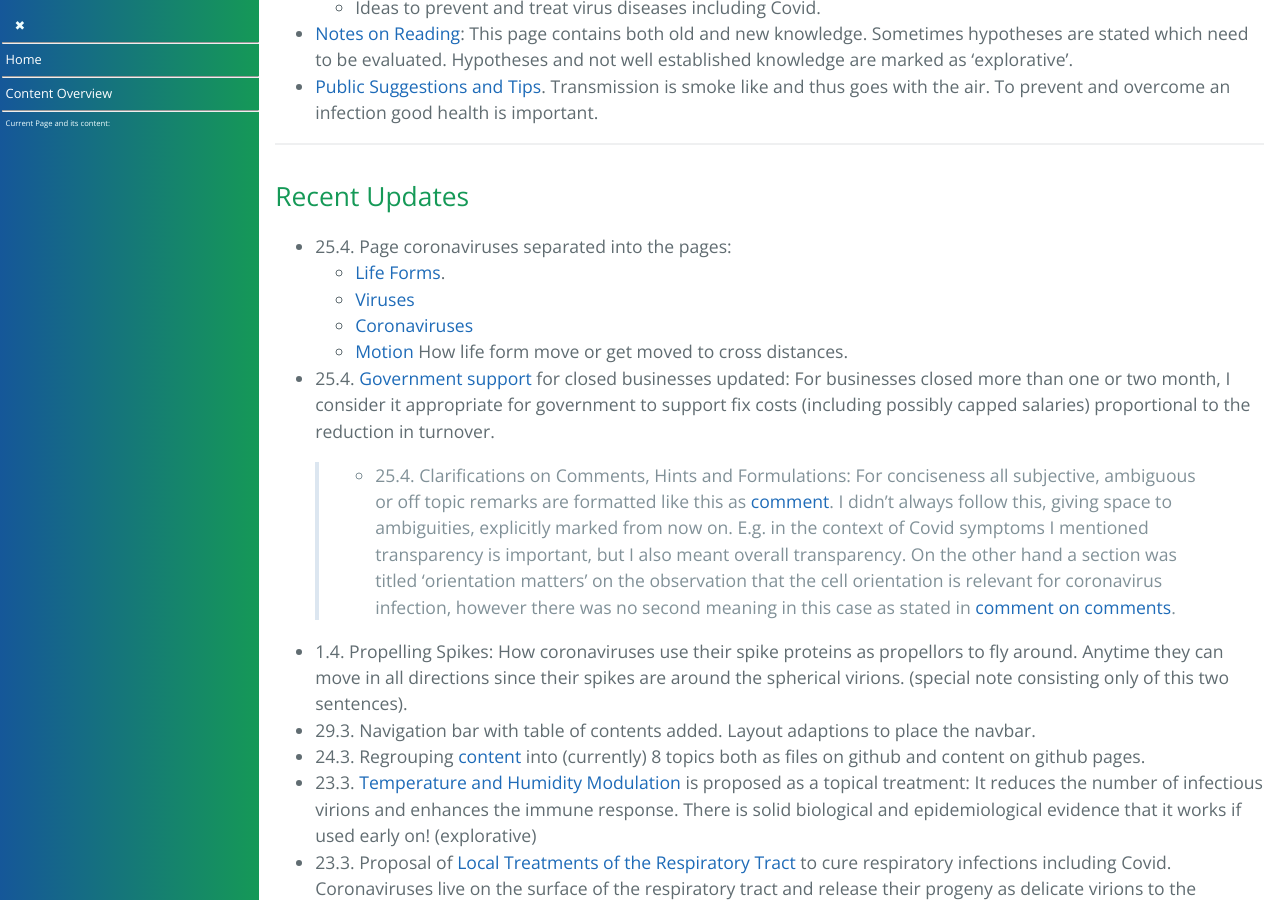
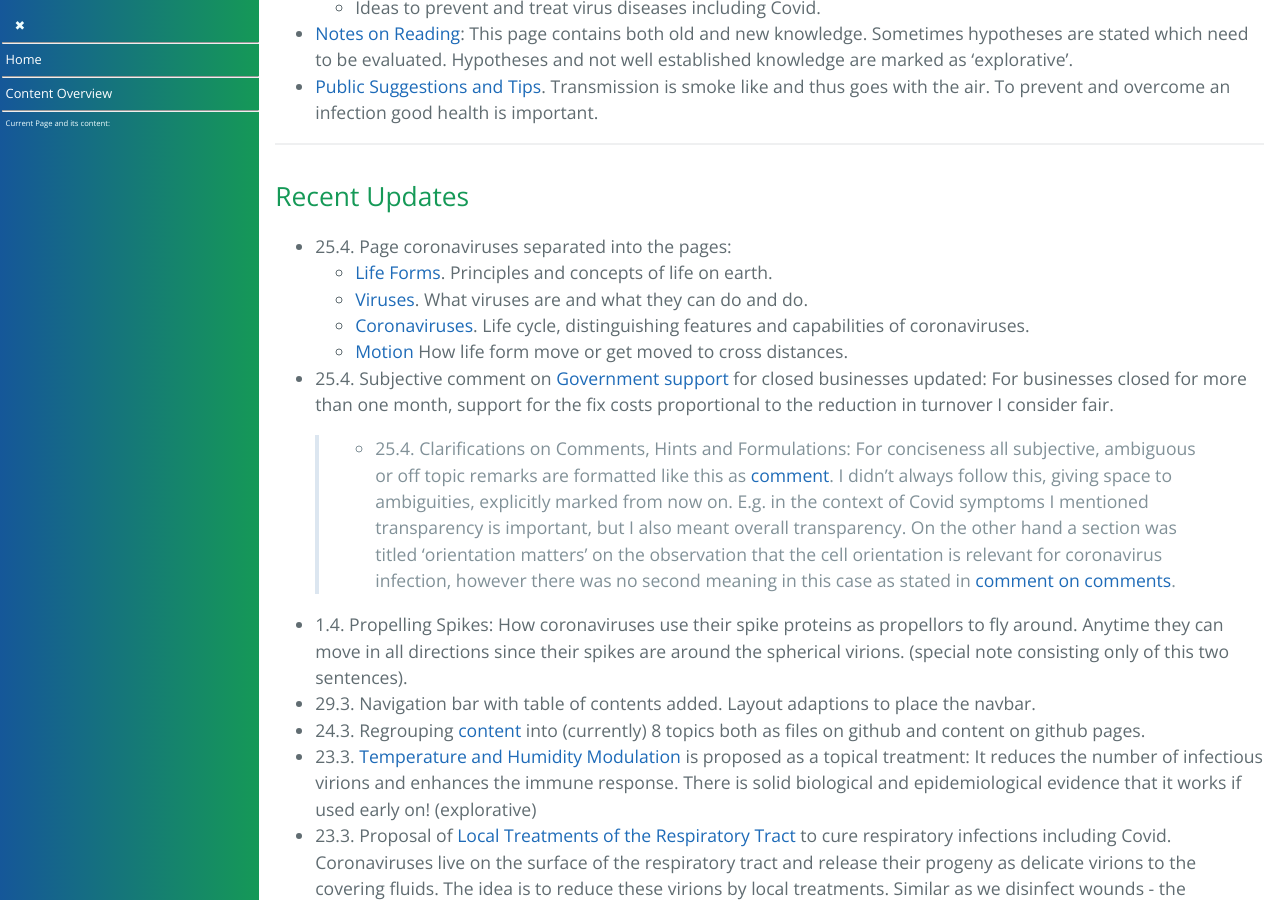
Before and after one commit to forestgrape/coronavirus, a Jekyll site: the page built from index.md, in a window 1280 px wide and 900 px high, scrolled down 471 px. Built offline with Jekyll 4.4.1, drawn with Linux system fonts in a browser that asks for light colours; our own code applies the rules of GitHub Pages for plain Markdown files; some of the changed text lies outside the part shown.

Commit message:
descriptions of the new pages and fixed links

```diff
--- a/index.md
+++ b/index.md
@@ -20,11 +20,11 @@ home: true
 ## Recent Updates
 
 - 25.4. Page coronaviruses separated into the pages:
-  - [Life Forms](2_biological/life-forms.md).
-  - [Viruses](2_biological/viruses.md)
-  - [Coronaviruses](2_biological/coronavirus.md)
+  - [Life Forms](2_biological/life-forms.md). Principles and concepts of life on earth.
+  - [Viruses](2_biological/viruses.md). What viruses are and what they can do and do.
+  - [Coronaviruses](2_biological/coronavirus.md). Life cycle, distinguishing features and capabilities of coronaviruses.
   - [Motion](./2_biological/motion.md) How life form move or get moved to cross distances.
-- 25.4. [Government support](7_social/controlling.md#government-support) for closed businesses updated: For businesses closed more than one or two month, I consider it appropriate for government to support  fix costs (including possibly capped salaries) proportional to the reduction in turnover.
+- 25.4. Subjective comment on [Government support](7_social/controlling.md#government-support) for closed businesses updated: For businesses closed for more than one month, support for the fix costs proportional to the reduction in turnover I consider fair.
  > - 25.4. Clarifications on Comments, Hints and Formulations: For conciseness all subjective, ambiguous or off topic remarks are formatted like this as [comment](#comments). I didn't always follow this, giving space to ambiguities, explicitly marked from now on. E.g. in the context of Covid symptoms I mentioned transparency is important, but I also meant overall transparency. On the other hand a section was titled 'orientation matters' on the observation that the cell orientation is relevant for coronavirus infection, however there was no second meaning in this case as stated in [comment on comments](#comment-on-comments).
 - 1.4. Propelling Spikes: How coronaviruses use their spike proteins as propellors to fly around. Anytime they can move in all directions since their spikes are around the spherical virions. (special note consisting only of this two sentences).
 - 29.3. Navigation bar with table of contents added. Layout adaptions to place the navbar.
@@ -89,7 +89,7 @@ Various aspects of coronaviruses are described with a focus on understanding.
     * Above 45 degrees the decay fastens and is less dependent on the biochemical environment since the spring-loaded proteins loose their energy.
     * A fast decay seems to occur in the presence of osmotic pressure e.g. when the concentration of salts is very low in the surrounding water. This is the case in distilled water and in situations with a lot of condensation.
 
-- [Backtracing Sars-CoV-1/2](./2_biological/hypotheses_nidovirales.md#backtracing-sars-cov-12) (*explorative*)
+- [Backtracing Sars-CoV-1/2](./2_biological/hosts_of_nidovirales.md#backtracing-sars-cov-12) (*explorative*)
     The natural habitat of SARS-CoV-1/2 includes domestic animals and insects in the region Northern Yunnan. The life cycle of SARS-like is alternating in hosts and follows nutrient cycles.
 
 ### Medical Topics
@@ -219,7 +219,7 @@ Larger updates here, smaller updates are noted in the section [Minor Updates](#m
 - 18.10. Reconsidering [Mask Types](./monitor_and_control.md#mask-types) and aerosol protection: Only high filtration mask reliably prevent the spread of aerosols. Various sections are updated accordingly and existing comments emphasized ([Summary airborne transmission](./5_epidemiological/transmission.md#overview-airborne-transmission)). More on the topic in work.
 - 16.10. [Monitor Prevalence](./monitor_and_control.md#monitor-prevalence) and testing priorities
 - 15.10. moved [Covid section](./3_medical/covid19.md) to its own page
-- 10./14.10. References to section 'Backtracing SARS-like' re-added. The references are found in the article [Hypotheses about Nidovirales](2_biological/hypotheses_nidovirales.md)
+- 10./14.10. References to section 'Backtracing SARS-like' re-added. The references are found in the article [Hypotheses about Nidovirales](2_biological/hosts_of_nidovirales.md)
 - 8.-13. 10. Public Advice and Suggestions renamed to [Public/General Suggestions and Thoughts](#public-suggestions-and-thoughts) and adapted
 - 3.8. [Airborne Transmission](./5_epidemiological/transmission.md#recap-airborne-transmission) section added
 - 7.7. 7 Storage options to memorize metabolism on the [Coronaviruses](./2_biological/coronavirus.md) page
@@ -372,13 +372,14 @@ Stress is an important factor, who hasn't experienced falling sick after a stres
 
 
 ## Ideas to Explore
-* Backtracing Sars-CoV-1/2: on the page [Hypotheses about Nidovirales](2_biological/hypotheses_nidovirales.md).
-* [Infection Tropism and Disease Patterns](./3_medical/coronavirus_disease_patterns.md)
-* [Bovine Farming and Covid](../5_epidemiological/reduce_covid_bovine_farming.md)
-* [Early On Prevent Mucus Accumulations](./6_prevention_and_treatment/increasing_the_mucus_flow.md)
+
+* Backtracing Sars-CoV-1/2: on the page [Hypotheses about Nidovirales](2_biological/hosts_of_nidovirales.md).
+* [Infection Tropism and Disease Patterns](3_medical/coronavirus_disease_patterns.md)
+* [Bovine Farming and Covid](5_epidemiological/covid_and_bovine_farming.md)
+* [Early On Prevent Mucus Accumulations](6_prevention_and_treatment/increasing_the_mucus_flow.md)
 
 
-## References
+## Notes on References
 
 * References are grouped by topic. If several topics apply, one has been chosen.
 * Sometimes reviews or remarks in introductions are referred which point further to the original work/articles.
```
